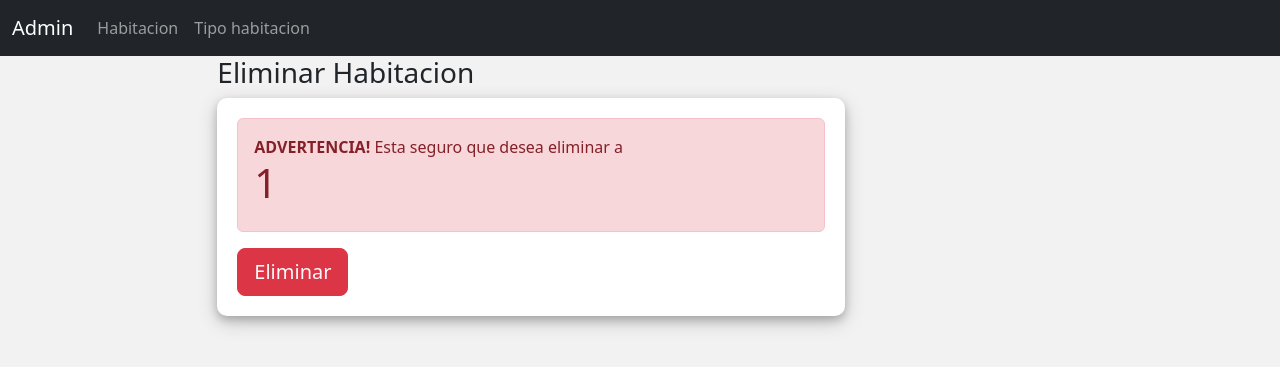
After one commit to JuanZweifel/veranumIng, a Django app: page /habitacion_eliminar/1 in a window 1280 px wide. The commit adds this page. Shown: the top 367 px of the page. Run offline with Django 4.2, Linux system fonts and the light colour scheme; tables that the repository leaves empty hold one stand-in row (values such as "Sample post"); some libraries are stand-ins or nearby versions.

Commit message:
Habitacion

```diff
--- a/app/templates/app/habitacion.html
+++ b/app/templates/app/habitacion.html
@@ -35,8 +35,8 @@
                             <td>{{habitacion.cant_banos}}</td>
                             <td>{{habitacion.estado_habitacion}}</td>
                             <td>{{habitacion.hotel}}</td>
-                            <td><button class="btn btn-primary">Modificar</button>
-                            <a href="" role="button" class="btn btn-danger">Eliminar</td>
+                            <td><a href="{% url 'habitacion_modif' habitacion.id_habitacion %}" class="btn btn-primary">Modificar</a>
+                            <a href="{% url 'habitacion_eliminar' habitacion.id_habitacion %}" role="button" class="btn btn-danger">Eliminar</td>
                         </tr>
                     {% endfor %}
                 </tbody>
--- /dev/null
+++ b/app/templates/app/habitacion_delete.html
@@ -0,0 +1,28 @@
+{% extends 'app/base_tipo.html' %}
+{% load crispy_forms_tags %}
+
+{% block contenido %}
+
+
+<div class="row">
+    <div class="col-sm-2"></div>
+    <div class="col-sm-6">
+        <h3>Eliminar Habitacion</h3>
+
+        <form action="" method="post" enctype="multipart/form-data">
+            {% csrf_token %}
+            <div class="alert alert-danger">
+                <strong>ADVERTENCIA!</strong> Esta seguro que desea eliminar a
+                <h1>{{habi.id_habitacion}} </h6>
+            </div>
+            <div>
+                <input type="submit" value="Eliminar" class="btn btn-danger text-light btn-lg">
+            </div>
+        </form>
+    </div>
+    <div class="col-sm-2"></div>
+</div>
+
+
+
+{% endblock contenido %}
--- a/app/urls.py
+++ b/app/urls.py
@@ -1,12 +1,14 @@
 from django.urls import include,path
-from .views import tipo_habitacion,tipo_habitacion_add, tipo_habitacion_modif,tipo_habitacion_eliminar
-from .views import tipo_habitacion,tipo_habitacion_add, habitacion,habitacion_add, index
+from .views import tipo_habitacion,tipo_habitacion_add, tipo_habitacion_modif,tipo_habitacion_eliminar, habitacion_eliminar
+from .views import tipo_habitacion,tipo_habitacion_add, habitacion,habitacion_add, index, habitacion_modif
 
 urlpatterns = [
     path('tipo_habitacion', tipo_habitacion, name='tipo_habitacion'),
     path('tipo_habitacion_add', tipo_habitacion_add, name='tipo_habitacion_add'),
     path('habitacion_add', habitacion_add, name='habitacion_add'),
     path('habitacion', habitacion, name='habitacion'),
+    path('habitacion_eliminar/<id>', habitacion_eliminar, name='habitacion_eliminar'),
+    path('habitacion_modificar/<id>', habitacion_modif, name='habitacion_modif'),
     path('tipo_habitacion_modif/<id>', tipo_habitacion_modif, name='tipo_habitacion_modif'),
     path('tipo_habitacion_eliminar/<id>', tipo_habitacion_eliminar, name='tipo_habitacion_eliminar'),
     path('', index, name='index')
--- a/app/views.py
+++ b/app/views.py
@@ -2,7 +2,7 @@ from django.shortcuts import render, get_object_or_404,redirect
 from django.http import HttpResponseRedirect
 from .models import Tipo_habitacion, Habitacion
 from .forms import frmAddTipo, frmAddHabitacion
-from .forms import frmAddTipo, frmModifTipo
+from .forms import frmAddTipo, frmModifTipo, frmModifHabitacion
 # Create your views here.
 
 def tipo_habitacion(request):
@@ -103,3 +103,35 @@ def habitacion_add(request):
 
 def index(request):
     return render(request, 'app/index.html')
+
+def habitacion_eliminar(request,id):
+    habi=get_object_or_404(Habitacion,id_habitacion=id)
+    contexto={
+        "habi":habi,
+    }
+
+    if request.method=="POST":
+        habi.delete()
+        return redirect(to="habitacion")
+
+
+    return render(request,"app/habitacion_delete.html",contexto)
+
+def habitacion_modif(request,id):
+    habi=get_object_or_404(Habitacion,id_habitacion=id)
+
+    form = frmModifHabitacion(instance=habi)
+    contexto={
+        "form":form,
+        "habi":habi
+    }
+
+    if request.method=="POST":
+
+        form=frmModifHabitacion(data=request.POST,instance=habi)
+
+        if form.is_valid():
+            form.save()
+            return redirect(to="habitacion")
+
+    return render(request,"app/habitacion_modificar.html",contexto)
```
Also changed, not shown: app/forms.py (+5 -2 lines), app/templates/app/habitacion_modificar.html (added, +24 -0 lines).
